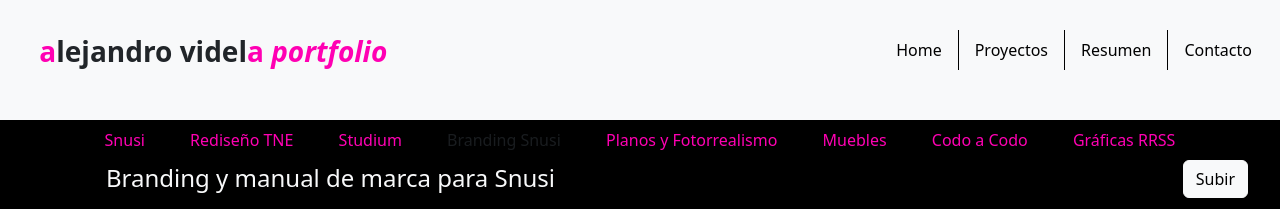
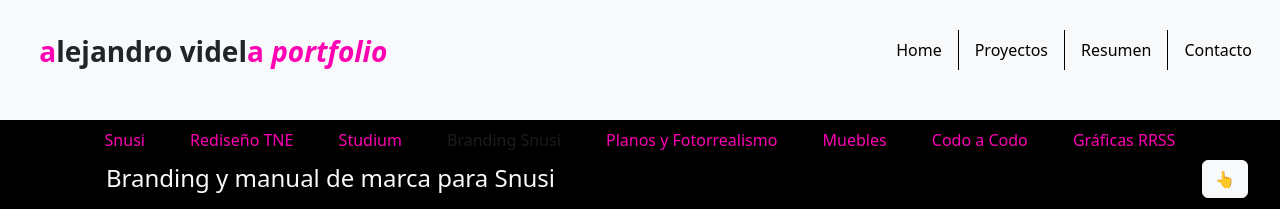
Before and after one commit to ShonenBat51/PF_Videla, a plain HTML site: page pages/branding.html in a window 1280 px wide. Shown: the top 209 px of the page. Drawn offline with nearby package versions, Linux system fonts and the light colour scheme.

Commit message:
actualizado ícono subir, aún no funciona pero puse ícono

```diff
--- a/pages/branding.html
+++ b/pages/branding.html
@@ -77,7 +77,7 @@
               </ul>
         </article>
     <div class="flotante d-flex justify-content-end">
-        <button href="#top" type="button" class="flotante btn btn-light">Subir</button>
+        <button href="#top" type="button" class="flotante btn btn-light">&#128070</button>
     </div>
     <div class="container mx-auto row d-flex justify-content-center animate__animated animate__fadeInRight animate__delay-1s">
       <div class="row align-content-center">
```
Also changed, not shown: pages/codoacodo.html (+1 -1 lines), pages/muebles.html (+1 -1 lines), pages/planos.html (+1 -1 lines), pages/rrss.html (+1 -1 lines), pages/snusi.html (+1 -1 lines), pages/studium.html (+1 -1 lines), pages/tne.html (+1 -1 lines).
